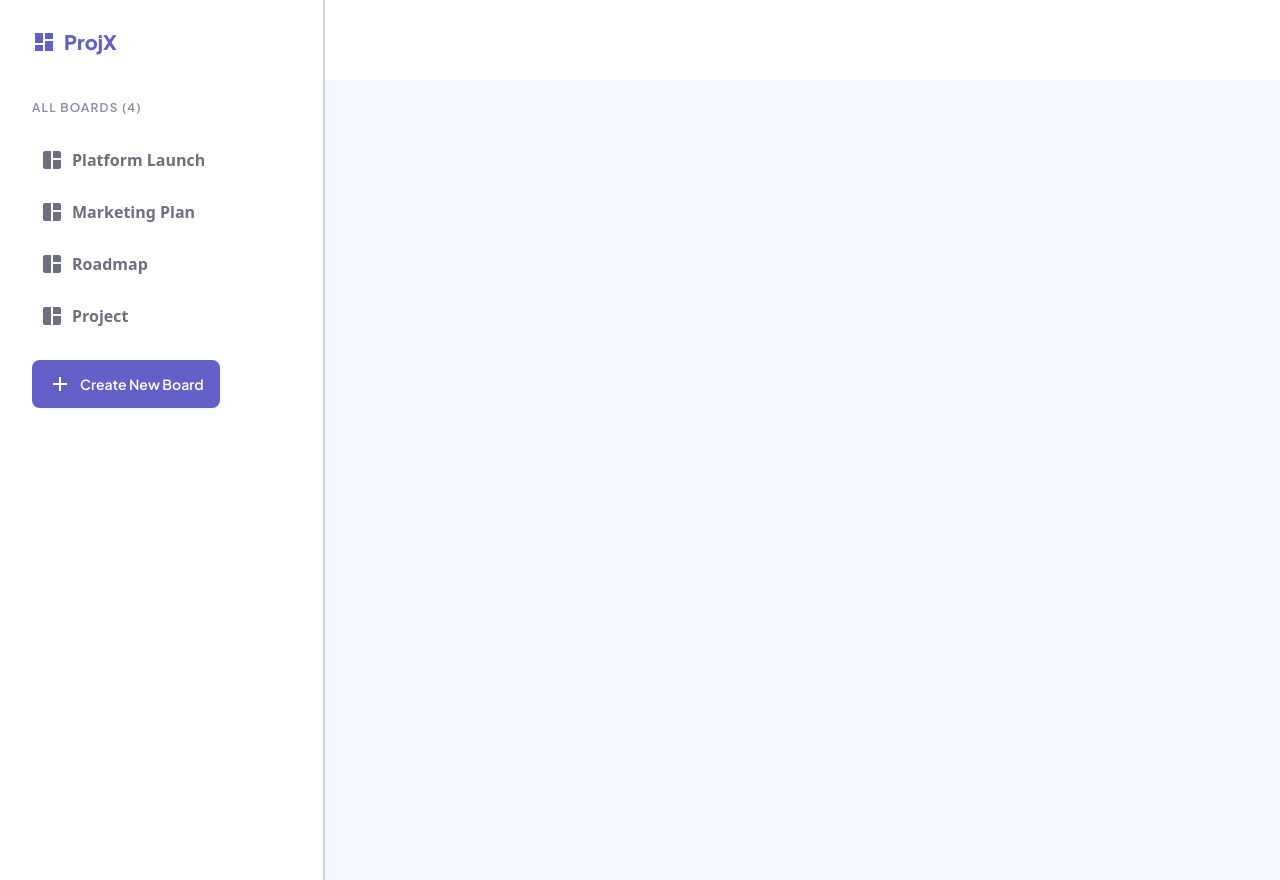
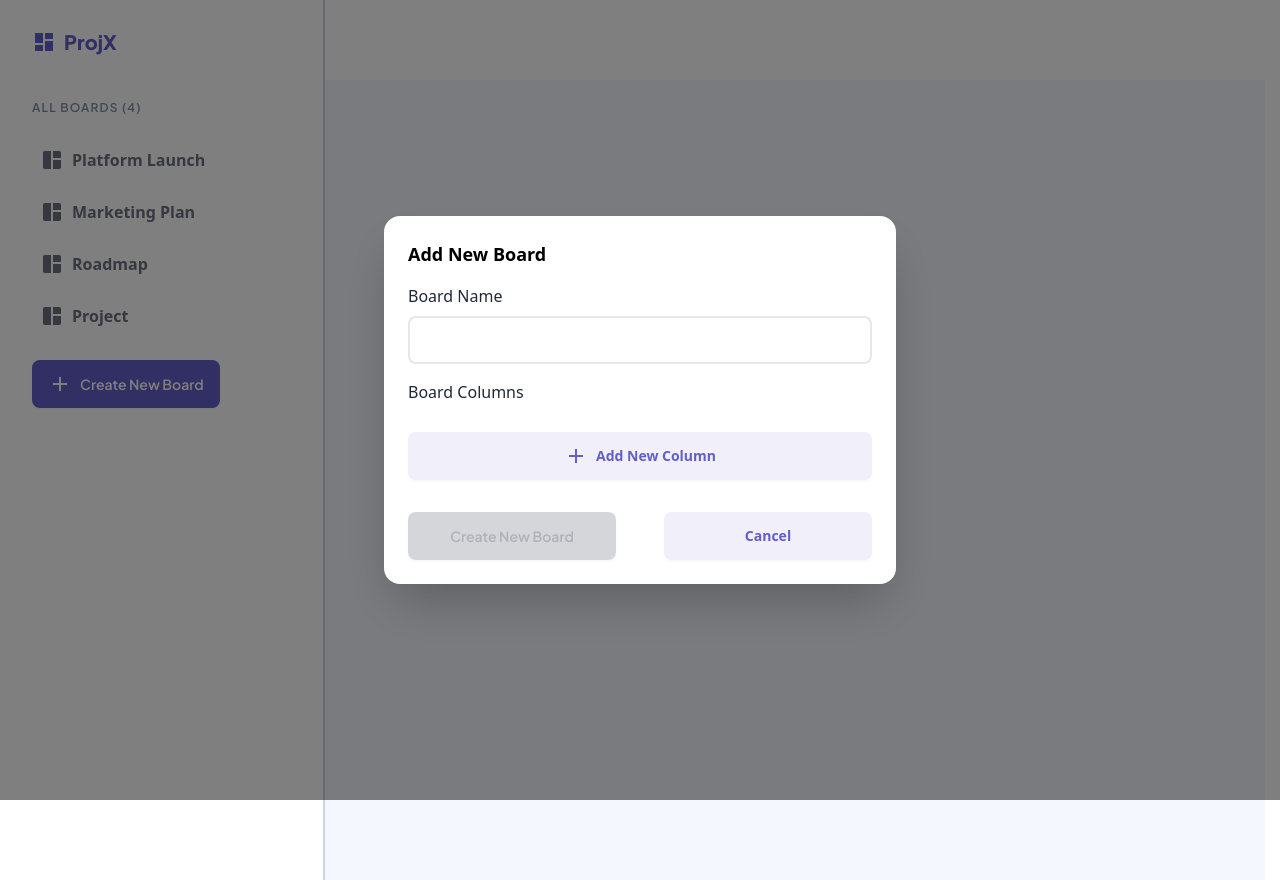
Before and after one commit to MicahD18/ProjX-KanbanBoardApp, a React (Vite) app: page / in a window 1280 px wide. Both pictures are taken after a click on the button "Create New Board". Built offline with nearby package versions, Linux system fonts and the light colour scheme.

Commit message:
Got the create board feature to work; Need to fix bug where tasks are disappearing

```diff
--- a/src/actions/modalActions.ts
+++ b/src/actions/modalActions.ts
@@ -6,6 +6,7 @@ export const DELETE_MODAL = "DELETE_MODAL";
 export const DELETE_TASK_MODAL = "DELETE_TASK_MODAL";
 // NEW:
 export const DELETE_BOARD_MODAL = "DELETE_BOARD_MODAL";
+export const CREATE_BOARD_MODAL = "CREATE_BOARD_MODAL";
 export const CREATE_MODAL = "CREATE_MODAL";
 // BOARDS
 export const EDIT_BOARD_MODAL = "EDIT_BOARD_MODAL";
@@ -49,6 +50,12 @@ export const openCreateModal = () => {
   };
 };
 
+export const openCreateBoardModal = () => {
+  return {
+    type: CREATE_BOARD_MODAL,
+  };
+};
+
 export const openEditBoardModal = () => {
   return {
     type: EDIT_BOARD_MODAL,
--- a/src/components/Sidebar.tsx
+++ b/src/components/Sidebar.tsx
@@ -6,11 +6,19 @@ import AddIcon from "@mui/icons-material/Add";
 // models
 import { Board, Column } from "../models/board.model";
 import { useDispatch, useSelector } from "react-redux";
-import { setBoard, setColumns } from "../actions/boardActions";
+import { setBoard, setBoards, setColumns } from "../actions/boardActions";
 import { setName } from "../slices/boardSlice";
+import Dialog from "./Dialog";
+import EditBoardModal from "./modals/EditBoardModal";
+import { RootState } from "../store";
+import { closeModal, openCreateBoardModal } from "../actions/modalActions";
 
 const Sidebar = () => {
   const dispatch = useDispatch();
+  // State that handles the modals
+  const { currentModal } = useSelector(
+    (state: RootState) => state.modalReducer
+  );
 
   const boards = useSelector(
     (state: { boardReducer: { boards: Board[] } }) => state.boardReducer.boards
@@ -24,7 +32,30 @@ const Sidebar = () => {
     dispatch(setBoard(board));
   };
 
+  const handleOpenCreateBoardModal = () => {
+    dispatch(openCreateBoardModal());
+  };
+
+  const handleBoardCreate = (newBoard: Board) => {
+    const updatedBoards = [...boards, newBoard];
+    console.log(updatedBoards);
+    dispatch(setBoards(updatedBoards));
+    handleCloseModal();
+  };
+
+  const handleCloseModal = () => {
+    dispatch(closeModal());
+  };
+
   return (
+    <>
+      {/* EDIT BOARD DIALOG */}
+      <Dialog isOpen={currentModal === "create_board"}>
+        <EditBoardModal
+          onClose={handleCloseModal}
+          onCreateBoard={handleBoardCreate}
+        />
+      </Dialog>
       <div
         role="navigation"
         className="w-[325px] bg-white h-screen top-0 border-solid absolute border-r-2 border-slate-300"
@@ -53,13 +84,17 @@ const Sidebar = () => {
                 </button>
               ))}
             </div>
-          <button className="btn btn-sm lg:btn-md bg-primary_btn_idle border-none plus-jakarta text-white mt-6 h-12 hover:bg-primary_btn_hover">
+            <button
+              onClick={handleOpenCreateBoardModal}
+              className="btn btn-sm lg:btn-md bg-primary_btn_idle border-none plus-jakarta text-white mt-6 h-12 hover:bg-primary_btn_hover"
+            >
               <AddIcon />
               Create New Board
             </button>
           </div>
         </div>
       </div>
+    </>
   );
 };
 
--- a/src/components/modals/EditBoardModal.tsx
+++ b/src/components/modals/EditBoardModal.tsx
@@ -6,11 +6,17 @@ import { v4 as uuidv4 } from "uuid";
 
 interface Props {
   onClose: () => void;
-  onSaveBoard: (updatedBoard: Board) => void;
-  board: Board;
+  onSaveBoard?: (updatedBoard: Board) => void;
+  onCreateBoard?: (newBoard: Board) => void;
+  board?: Board;
 }
 
-const EditBoardModal: React.FC<Props> = ({ onClose, board, onSaveBoard }) => {
+const EditBoardModal: React.FC<Props> = ({
+  onClose,
+  board,
+  onSaveBoard,
+  onCreateBoard,
+}) => {
   const [name, setName] = useState("");
   const [columns, setColumns] = useState<Column[]>([]);
   // State to track column input errors
@@ -22,9 +28,21 @@ const EditBoardModal: React.FC<Props> = ({ onClose, board, onSaveBoard }) => {
   const [originalBoard, setOriginalBoard] = useState<Board | null>(null);
 
   useEffect(() => {
+    if (board) {
       setName(board.name);
       setColumns(board.columns);
       setOriginalBoard({ ...board });
+      return;
+    }
+    // Create new task object and bind the properties to the states for user input
+    const newBoard: Board = {
+      id: `board-${uuidv4()}`,
+      name: "",
+      columns: [],
+    };
+    setName(newBoard.name);
+    setColumns(newBoard.columns);
+    setOriginalBoard(null);
   }, [board]);
 
   const handleBoardNameChange = (e: React.ChangeEvent<HTMLInputElement>) => {
@@ -84,8 +102,35 @@ const EditBoardModal: React.FC<Props> = ({ onClose, board, onSaveBoard }) => {
       columns,
     };
 
+    if (onSaveBoard) {
       onSaveBoard(updatedBoard);
+    }
+
     onClose();
+  };
+
+  const handleCreateBoard = () => {
+    const hasEmptyColumns = columns.some((column) => column.name.trim() === "");
+    if (hasEmptyColumns) {
+      columns.forEach((column, index) => {
+        setColumnInputErrors((prevErrors) => ({
+          ...prevErrors,
+          [index]: column.name.trim() === "" ? "Can't be empty" : "",
+        }));
+      });
+      return;
+    }
+
+    const newBoard: Board = {
+      id: `board-${uuidv4()}`,
+      name,
+      columns,
+    };
+
+    if (onCreateBoard) {
+      console.log(newBoard);
+      onCreateBoard(newBoard);
+    }
   };
 
   const handleCancel = () => {
@@ -102,7 +147,11 @@ const EditBoardModal: React.FC<Props> = ({ onClose, board, onSaveBoard }) => {
   return (
     <div>
       <div className="flex flex-row w-full justify-between">
+        {board ? (
           <h3 className="font-bold text-lg text-black">Edit Board</h3>
+        ) : (
+          <h3 className="font-bold text-lg text-black">Add New Board</h3>
+        )}
       </div>
       <div className="form-group flex flex-col mt-4">
         <label htmlFor="title" className="mb-2">
@@ -152,6 +201,7 @@ const EditBoardModal: React.FC<Props> = ({ onClose, board, onSaveBoard }) => {
         <AddIcon />
         Add New Column
       </button>
+      {board && (
         <div className="modal-actions flex flex-row gap-3 items-center mt-8 justify-between">
           <button
             className="btn btn-sm lg:btn-md bg-primary_btn_idle border-none plus-jakarta text-white h-12 hover:bg-primary_btn_hover w-52"
@@ -166,6 +216,24 @@ const EditBoardModal: React.FC<Props> = ({ onClose, board, onSaveBoard }) => {
             Cancel
           </button>
         </div>
+      )}
+      {!board && (
+        <div className="modal-actions flex flex-row gap-3 items-center mt-8 justify-between">
+          <button
+            className="btn btn-sm lg:btn-md bg-primary_btn_idle border-none plus-jakarta text-white h-12 hover:bg-primary_btn_hover w-52"
+            onClick={handleCreateBoard}
+            disabled={name === ""}
+          >
+            Create New Board
+          </button>
+          <button
+            className="btn button-secondary border-none w-52"
+            onClick={handleCancel}
+          >
+            Cancel
+          </button>
+        </div>
+      )}
     </div>
   );
 };
--- a/src/reducers/modalReducer.ts
+++ b/src/reducers/modalReducer.ts
@@ -1,6 +1,7 @@
 /* eslint-disable @typescript-eslint/no-explicit-any */
 import {
   CLOSE_MODAL,
+  CREATE_BOARD_MODAL,
   CREATE_MODAL,
   DELETE_BOARD_MODAL,
   DELETE_MODAL,
@@ -19,6 +20,7 @@ export type ModalState = {
     | "edit_board"
     | "delete_task_modal"
     | "delete_board_modal"
+    | "create_board"
     | null;
 };
 
@@ -45,6 +47,8 @@ export default function modalReducer(
       return { ...state, currentModal: "delete_board_modal" };
     case CREATE_MODAL:
       return { ...state, currentModal: "create" };
+    case CREATE_BOARD_MODAL:
+      return { ...state, currentModal: "create_board" };
     case EDIT_BOARD_MODAL:
       return { ...state, currentModal: "edit_board" };
     case CLOSE_MODAL:
```
Lines whose indentation alone changed are shown as unchanged.
